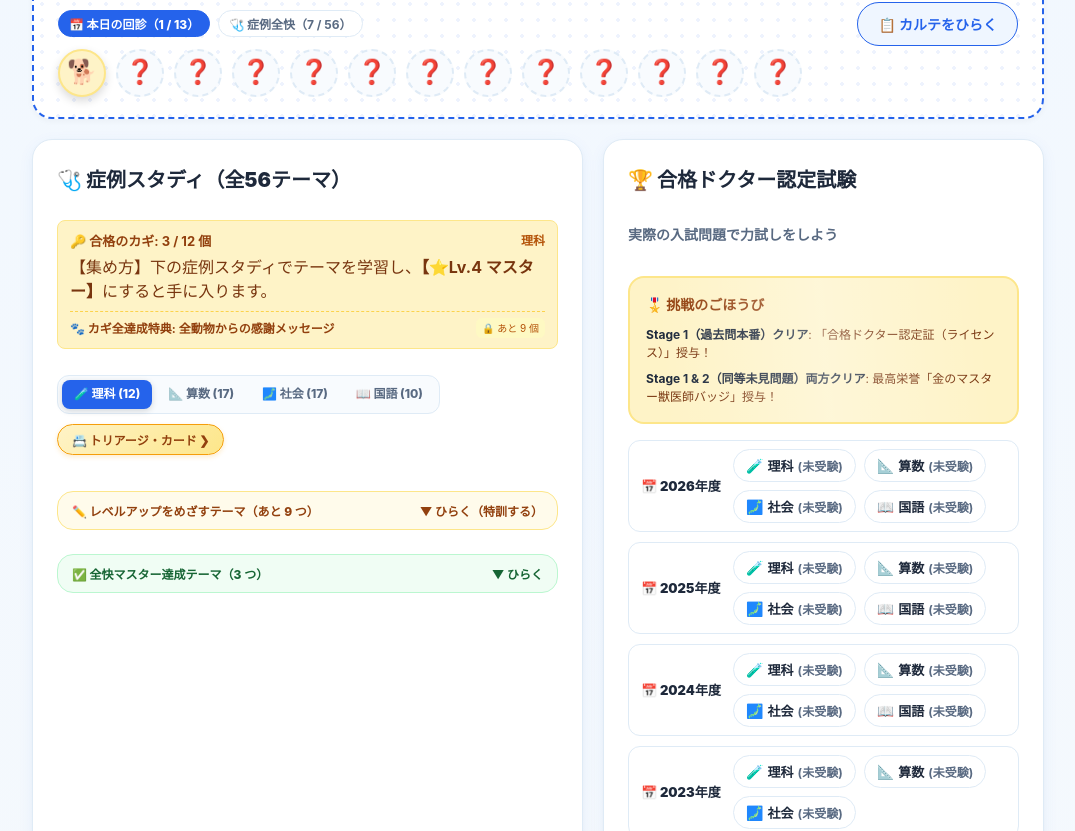
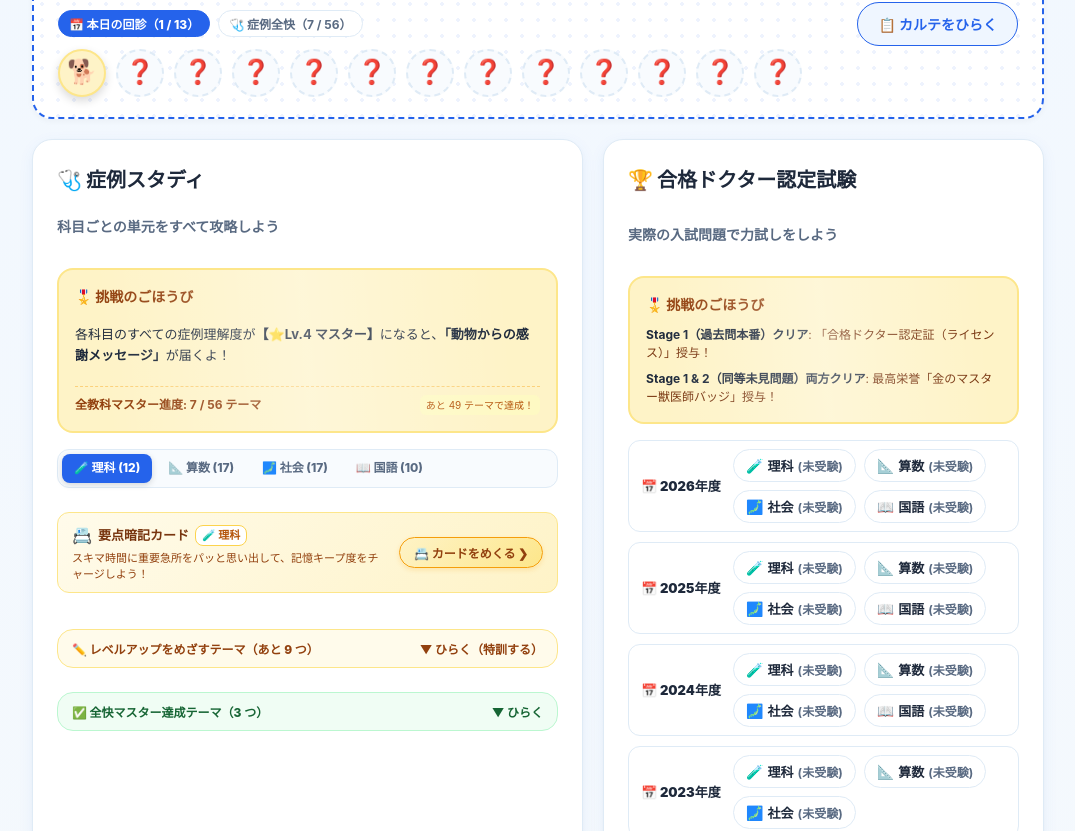
Before and after one commit to saka-guchi/saka-guchi.github.io, a React (Vite) app in the folder junior-vet-exam-chart/: page /#/ in a window 1280 px wide. Shown: the part 749-1580 px from the top of the page, without its empty margins (102-1177 px from the left). Built offline with nearby package versions, Linux system fonts and the light colour scheme; a web font is replaced by a local one.

Commit message:
feat: 症例スタディUI改善（見出し・リード文整備、ごほうびカードの認定試験統一＆カギ概念撤廃、要点暗記カード導線強化）

```diff
--- a/junior-vet-exam-chart/package.json
+++ b/junior-vet-exam-chart/package.json
@@ -1,7 +1,7 @@
 {
   "name": "junior-vet-exam-chart",
   "private": true,
-  "version": "1.23.3",
+  "version": "1.23.4",
   "type": "module",
   "scripts": {
     "dev": "vite",
--- a/junior-vet-exam-chart/public/version.json
+++ b/junior-vet-exam-chart/public/version.json
@@ -1,4 +1,4 @@
 {
-  "version": "1.23.3",
-  "buildTimestamp": "2026-11-03 21:18:08 (日本時間)"
+  "version": "1.23.4",
+  "buildTimestamp": "2026-11-03 21:30:50 (日本時間)"
 }
--- a/junior-vet-exam-chart/src/components/ParentDashboardModal.tsx
+++ b/junior-vet-exam-chart/src/components/ParentDashboardModal.tsx
@@ -715,7 +715,7 @@ export const ParentDashboardModal: React.FC<ParentDashboardModalProps> = ({
                         <div style={{ display: 'flex', justifyContent: 'space-between', alignItems: 'center', marginBottom: '6px' }}>
                           <span style={{ fontSize: '13px', fontWeight: 'bold', color: sub.color }}>{sub.label}</span>
                           <span style={{ fontSize: '12px', color: 'var(--text-subtle)' }}>
-                            合格のカギ: <strong>{sub.mastered}</strong> / {sub.count} テーマ達成 ({percent}%)
+                            全快マスター: <strong>{sub.mastered}</strong> / {sub.count} テーマ達成 ({percent}%)
                           </span>
                         </div>
                         <div style={{ width: '100%', height: '8px', background: '#e2e8f0', borderRadius: '4px', overflow: 'hidden' }}>
--- a/junior-vet-exam-chart/src/components/QuickFlashCardModal.tsx
+++ b/junior-vet-exam-chart/src/components/QuickFlashCardModal.tsx
@@ -85,11 +85,16 @@ export const QuickFlashCardModal: React.FC<QuickFlashCardModalProps> = ({
           <div style={{ display: 'flex', alignItems: 'center', gap: '8px' }}>
             <span style={{ fontSize: '20px' }}>⚡</span>
             <div>
-              <h3 style={{ margin: 0, fontSize: '17px', fontWeight: 'bold', color: 'var(--text)' }}>
-                トリアージ・カード
-              </h3>
+              <div style={{ display: 'flex', alignItems: 'center', gap: '6px', flexWrap: 'wrap' }}>
+                <h3 style={{ margin: 0, fontSize: '17px', fontWeight: 'bold', color: 'var(--text)' }}>
+                  要点暗記カード
+                </h3>
+                <span style={{ fontSize: '11px', fontWeight: '700', background: 'rgba(0,0,0,0.06)', padding: '2px 6px', borderRadius: '4px', color: 'var(--text-subtle)' }}>
+                  トリアージ・カード
+                </span>
+              </div>
               <div style={{ fontSize: '12px', color: 'var(--text-subtle)' }}>
-                カードをタップして裏返す（{currentIndex + 1} / {keys.length} 症例）
+                カードをタップして裏返す（{currentIndex + 1} / {keys.length} 単元）
               </div>
             </div>
           </div>
--- a/junior-vet-exam-chart/src/pages/HomePage.module.css
+++ b/junior-vet-exam-chart/src/pages/HomePage.module.css
@@ -2549,3 +2549,101 @@
   border-color: #059669;
   color: #a7f3d0;
 }
+
+/* 症例スタディ リード文（右カラム認定試験と完全統一） */
+.caseStudyLead {
+  font-size: 14px;
+  font-weight: 700;
+  color: var(--text-muted);
+  margin: 4px 0 14px 0;
+}
+
+/* 合格のカギ 科目別内訳バッジ一覧 */
+.keyProgressBreakdown {
+  display: flex;
+  flex-wrap: wrap;
+  gap: 6px;
+  margin-top: 8px;
+  padding-top: 8px;
+  border-top: 1px dashed rgba(245, 158, 11, 0.4);
+}
+
+.keyBreakdownItem {
+  font-size: 11px;
+  font-weight: 700;
+  padding: 2px 8px;
+  border-radius: var(--radius-sm);
+  background: rgba(255, 255, 255, 0.6);
+  color: #92400e;
+  border: 1px solid rgba(245, 158, 11, 0.3);
+  white-space: nowrap;
+}
+
+.keyBreakdownItemActive {
+  background: #fef3c7;
+  color: #78350f;
+  border-color: #f59e0b;
+  font-weight: 800;
+}
+
+/* サクッと要点暗記カード 導線バナー */
+.triageBanner {
+  display: flex;
+  align-items: center;
+  justify-content: space-between;
+  gap: 12px;
+  background: linear-gradient(135deg, #fffbeb 0%, #fef3c7 100%);
+  border: 1px solid #fde68a;
+  border-radius: var(--radius-md);
+  padding: 10px 14px;
+  margin-top: 8px;
+  margin-bottom: 12px;
+}
+
+.triageBannerContent {
+  flex: 1;
+  min-width: 0;
+}
+
+.triageBannerHeader {
+  display: flex;
+  align-items: center;
+  gap: 6px;
+  flex-wrap: wrap;
+}
+
+.triageBannerIcon {
+  font-size: 16px;
+}
+
+.triageBannerTitle {
+  font-size: 13px;
+  font-weight: 800;
+  color: #78350f;
+}
+
+.triageSubjectTag {
+  font-size: 11px;
+  font-weight: 700;
+  padding: 1px 6px;
+  background: #ffffff;
+  color: #b45309;
+  border: 1px solid #fcd34d;
+  border-radius: var(--radius-sm);
+  white-space: nowrap;
+}
+
+.triageBannerDesc {
+  font-size: 11px;
+  color: #92400e;
+  margin: 3px 0 0 0;
+  line-height: 1.4;
+}
+
+@media (max-width: 600px) {
+  .triageBanner {
+    flex-direction: column;
+    align-items: stretch;
+    gap: 8px;
+  }
+}
--- a/junior-vet-exam-chart/src/pages/HomePage.tsx
+++ b/junior-vet-exam-chart/src/pages/HomePage.tsx
@@ -297,11 +297,20 @@ export const HomePage: React.FC = () => {
   const masteredCount = filteredSkills.filter(s => s.isMastered).length;
   const remainingCount = filteredSkills.length - masteredCount;
 
-  // 各教科のスキル数カウント
+  // 全科目の合計マスター数および各教科のマスター数・スキル数
+  const totalMasteredCount = enrichedSkills.filter(s => s.isMastered).length;
+  const totalSkillsCount = enrichedSkills.length;
+  const totalRemainingCount = totalSkillsCount - totalMasteredCount;
+
   const rikaCount = enrichedSkills.filter(s => s.subject === 'rika').length;
   const sansuCount = enrichedSkills.filter(s => s.subject === 'sansu').length;
   const shakaiCount = enrichedSkills.filter(s => s.subject === 'shakai').length;
   const kokugoCount = enrichedSkills.filter(s => s.subject === 'kokugo').length;
+
+  const rikaMasteredCount = enrichedSkills.filter(s => s.subject === 'rika' && s.isMastered).length;
+  const sansuMasteredCount = enrichedSkills.filter(s => s.subject === 'sansu' && s.isMastered).length;
+  const shakaiMasteredCount = enrichedSkills.filter(s => s.subject === 'shakai' && s.isMastered).length;
+  const kokugoMasteredCount = enrichedSkills.filter(s => s.subject === 'kokugo' && s.isMastered).length;
 
   const themeIcons: Record<ThemeType, string> = {
     default: '🩺 クリニック',
@@ -763,28 +772,25 @@ export const HomePage: React.FC = () => {
           >
             <div className={styles.caseStudyHeaderRow}>
               <h3 className={`${styles.cardTitle} ${styles.caseStudyTitle}`}>
-                🩺 症例スタディ（全{ALL_PROGRESS_SKILLS.length}テーマ）
+                🩺 症例スタディ
               </h3>
             </div>
 
-            {/* 合格のカギ（Lv.4マスター）の進度と集め方の説明（カルテ領域に配置） */}
-            <div className={styles.keyProgressBox} data-testid="key-progress-box">
-              <div className={styles.keyProgressHeader}>
-                <strong className={styles.keyProgressTitle}>
-                  🔑 合格のカギ: {masteredCount} / {filteredSkills.length} 個
-                </strong>
-                <span className={styles.keyProgressSubject}>
-                  {selectedSkillSubject === 'rika' ? '理科' : selectedSkillSubject === 'sansu' ? '算数' : selectedSkillSubject === 'shakai' ? '社会' : '国語'}
-                </span>
-              </div>
-              <div className={styles.keyProgressDesc}>
-                【集め方】下の症例スタディでテーマを学習し、<strong>【⭐Lv.4 マスター】</strong>にすると手に入ります。
-              </div>
-              <div className={styles.keyProgressFooter}>
-                <span className={styles.keyProgressRewardTitle}>
-                  🐾 カギ全達成特典: 全動物からの感謝メッセージ
-                </span>
-                {masteredCount >= filteredSkills.length && filteredSkills.length > 0 ? (
+            <p className={styles.caseStudyLead}>
+              科目ごとの単元をすべて攻略しよう
+            </p>
+
+            {/* 症例スタディ 挑戦のごほうびカード（認定試験カードと完全統一） */}
+            <div className={styles.rewardCard} data-testid="key-progress-box">
+              <div className={styles.rewardTitle}>🎖️ 挑戦のごほうび</div>
+              <p style={{ margin: '6px 0 10px 0', fontSize: '13px', lineHeight: '1.6', color: 'var(--text)' }}>
+                各科目のすべての症例理解度が<strong>【⭐Lv.4 マスター】</strong>になると、<strong>「動物からの感謝メッセージ」</strong>が届くよ！
+              </p>
+              <div style={{ display: 'flex', alignItems: 'center', justifyContent: 'space-between', flexWrap: 'wrap', gap: '8px', paddingTop: '8px', borderTop: '1px dashed rgba(245, 158, 11, 0.4)' }}>
+                <span style={{ fontSize: '12px', color: '#92400e', fontWeight: '700' }}>
+                  全教科マスター進度: <strong>{totalMasteredCount} / {totalSkillsCount} テーマ</strong>
+                </span>
+                {totalMasteredCount >= totalSkillsCount && totalSkillsCount > 0 ? (
                   <button
                     onClick={() => {
                       sound.playChime();
@@ -793,18 +799,17 @@ export const HomePage: React.FC = () => {
                     className={styles.allAnimalsBtn}
                     data-testid="all-animals-message-btn"
                   >
-                    🎉 メッセージを見る！
+                    🎉 感謝メッセージを見る！
                   </button>
                 ) : (
                   <span className={styles.keyRemainingBadge}>
-                    🔒 あと {remainingCount} 個
+                    あと {totalRemainingCount} テーマで達成！
                   </span>
                 )}
               </div>
             </div>
 
-            {/* 小学生向け科目別フィルター ＆ トリアージ・カード導線 */}
-            <div className={styles.skillFilterHeaderRow}>
+            {/* 小学生向け科目別フィルター */}
             <div className={styles.categoryFilterRow} data-testid="skill-subject-filter-row">
               {[
                 { id: 'rika', label: `🧪 理科 (${rikaCount})` },
@@ -826,6 +831,22 @@ export const HomePage: React.FC = () => {
               ))}
             </div>
 
+            {/* サクッと要点暗記カード（トリアージ・カード）導線バナー */}
+            <div className={styles.triageBanner} data-testid="triage-card-banner">
+              <div className={styles.triageBannerContent}>
+                <div className={styles.triageBannerHeader}>
+                  <span className={styles.triageBannerIcon}>📇</span>
+                  <strong className={styles.triageBannerTitle}>
+                    要点暗記カード
+                  </strong>
+                  <span className={styles.triageSubjectTag}>
+                    {selectedSkillSubject === 'rika' ? '🧪 理科' : selectedSkillSubject === 'sansu' ? '📐 算数' : selectedSkillSubject === 'shakai' ? '🗾 社会' : '📖 国語'}
+                  </span>
+                </div>
+                <p className={styles.triageBannerDesc}>
+                  スキマ時間に重要急所をパッと思い出して、記憶キープ度をチャージしよう！
+                </p>
+              </div>
               <button
                 className={styles.triageCardLaunchBtn}
                 onClick={() => {
@@ -836,7 +857,7 @@ export const HomePage: React.FC = () => {
                 title="全症例の急所・重症度をサクッと確認できるフラッシュカード"
                 data-testid="launch-triage-card-btn"
               >
-                <span>📇 トリアージ・カード ❯</span>
+                <span>📇 カードをめくる ❯</span>
               </button>
             </div>
 
@@ -1733,13 +1754,13 @@ export const HomePage: React.FC = () => {
                   lv: 'Lv.3',
                   name: '🍀 なっとく理由',
                   desc: '「なぜそうなるのか」の理由や、解く手順までしっかり説明できるレベル！',
-                  howToUp: '💡 場面が変わった応用問題に正解で【⭐Lv.4マスター】達成！🔑合格のカギを獲得！',
+                  howToUp: '💡 場面が変わった応用問題に正解で【⭐Lv.4マスター】達成！',
                 },
                 {
                   stage: 'M4',
                   lv: 'Lv.4',
                   name: '⭐ カルテマスター',
-                  desc: '数字や問題の場面が変わった【初めて見る応用問題】でも自力で解けるレベル！🔑合格のカギ獲得済み。',
+                  desc: '数字や問題の場面が変わった【初めて見る応用問題】でも自力で解けるレベル！',
                   howToUp: '💡 1日後・3日後の復習で記憶メーターを高くキープすると【Lv.5】へ！',
                 },
                 {
@@ -1807,7 +1828,7 @@ export const HomePage: React.FC = () => {
                     全動物たちからの特別感謝メッセージ
                   </h3>
                   <div style={{ fontSize: '12px', color: 'var(--text-subtle)' }}>
-                    全テーマの合格のカギ（⭐Lv.4マスター）達成おめでとう！
+                    全テーマの【⭐Lv.4マスター】達成おめでとう！
                   </div>
                 </div>
               </div>
```
Also changed, not shown: 1 other file (tests, documents, lock files or other folders). Lines whose indentation alone changed are shown as unchanged.
